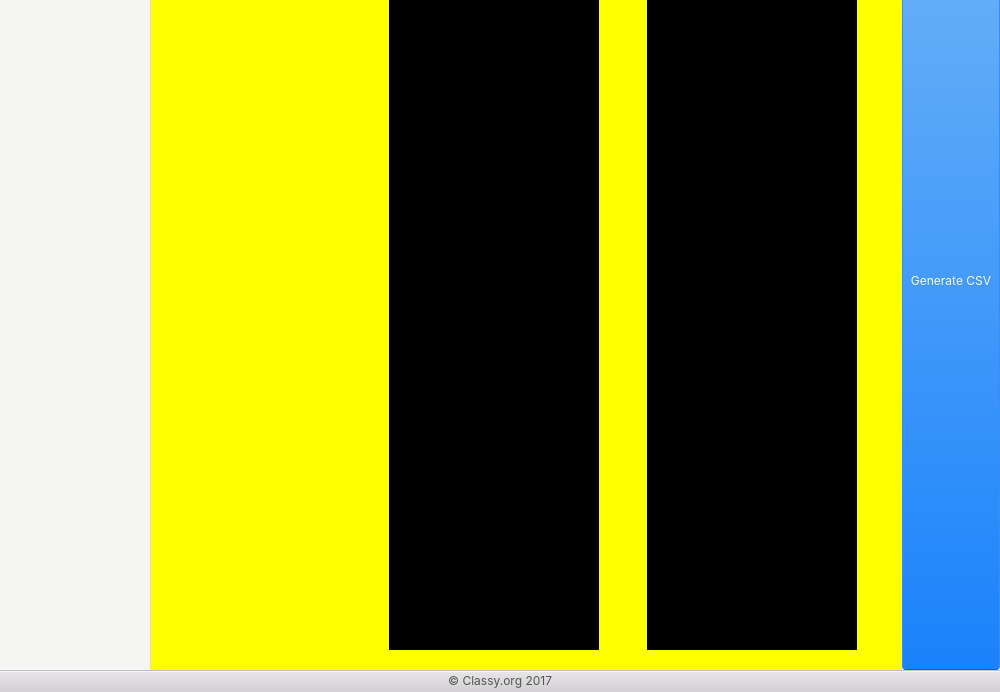
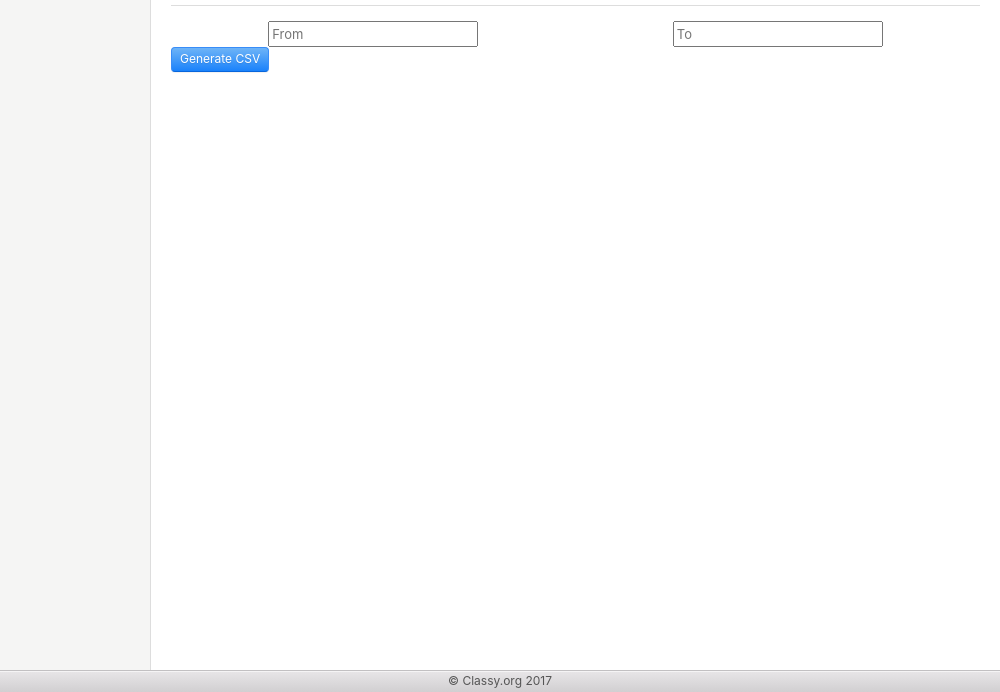
Before and after one commit to Bharwcb/Electron-app, an Electron app: page views/index.html in a window 1000 px wide. Shown: the part 108-800 px from the top of the page. Drawn offline with nearby package versions, Linux system fonts and the light colour scheme.

Commit message:
cals centered

```diff
--- a/assets/css/photon.css
+++ b/assets/css/photon.css
@@ -2318,12 +2318,6 @@ td:last-child {
   padding: 3px 10px;
 }
 
-.pane {
-  position: relative;
-  overflow-y: auto;
-  flex: 1;
-  border-left: 1px solid #ddd;
-}
 .pane-group {
   position: absolute;
   top: 0;
@@ -2333,14 +2327,17 @@ td:last-child {
   display: flex;
 }
 
-.calendar {
-  background-color: black;
+/*not container*/
+.pane{
+  position: relative;
+  overflow-y: auto;
+  flex: 1;
+  border-left: 1px solid #ddd;
 }
 
 /* center calendars */
-.cal-container:not(#test) {
+.cal-container {
   display: flex;
   flex-direction: row;
   justify-content: space-around;
-  background-color: yellow;
-}
+}
--- a/views/index.html
+++ b/views/index.html
@@ -30,8 +30,13 @@
 						</ul>
 					</div>
 
-					<div class="pane padded-more cal-container">
-						<h1 id="test">Shriners</h1>
+
+
+					<div class="pane padded-more">
+
+							<h1>Shriners BB CRM Integration</h1>
+							<hr>
+							<div class="cal-container">
 								<div class='calendar'>
 									<input id="flatpickr-start" type="text" placeholder="From">
 								</div>
@@ -40,7 +45,10 @@
 								</div>
 							</div>
 
-					<button class="btn btn-primary" onclick="calendar.generateCSVbutton()">Generate CSV</button>
+							<button class="btn btn-primary do-not-flex" onclick="calendar.generateCSVbutton()">Generate CSV</button>
+
+						</div>
+
 
 				</div>
 			</div>
```
Lines whose indentation alone changed are shown as unchanged.
